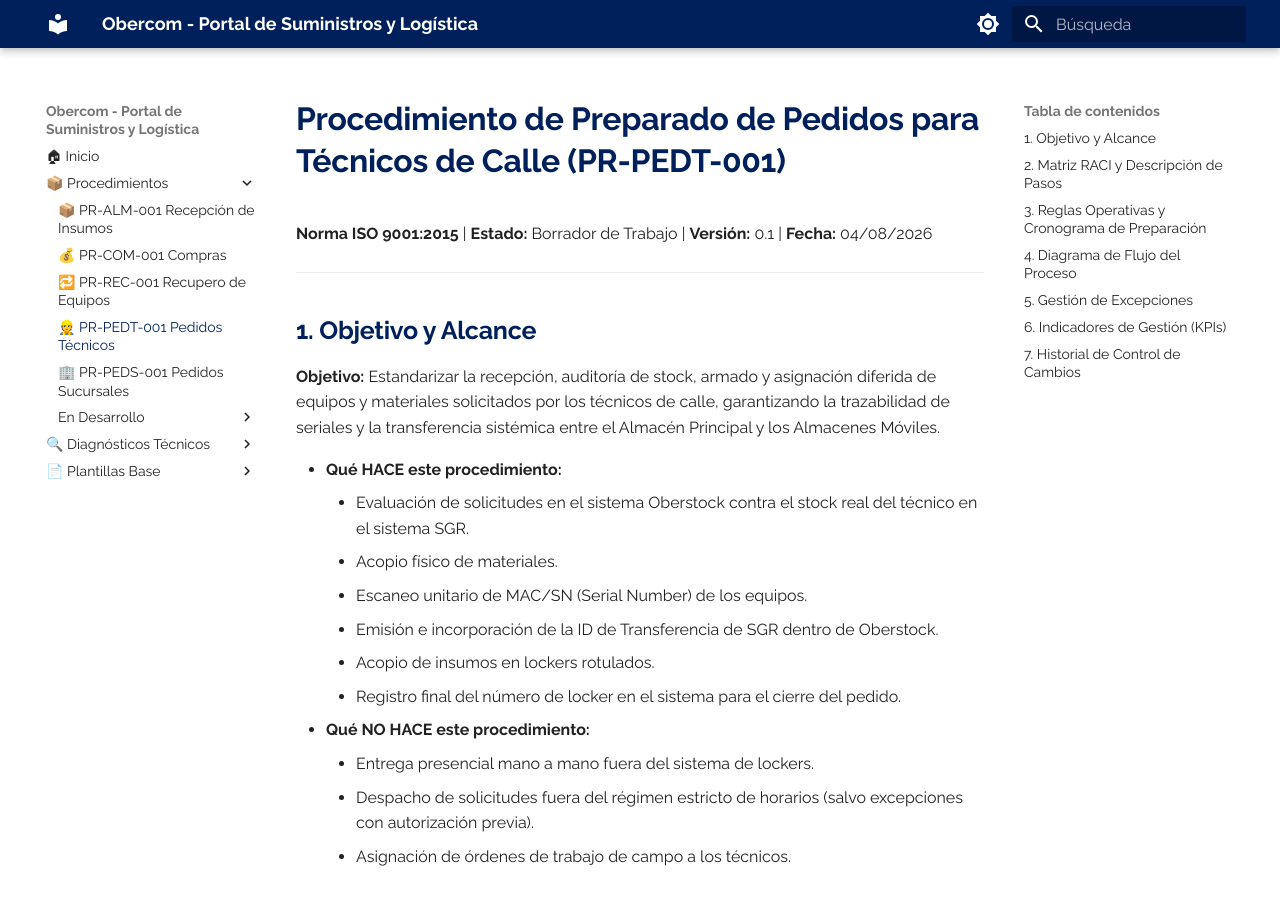
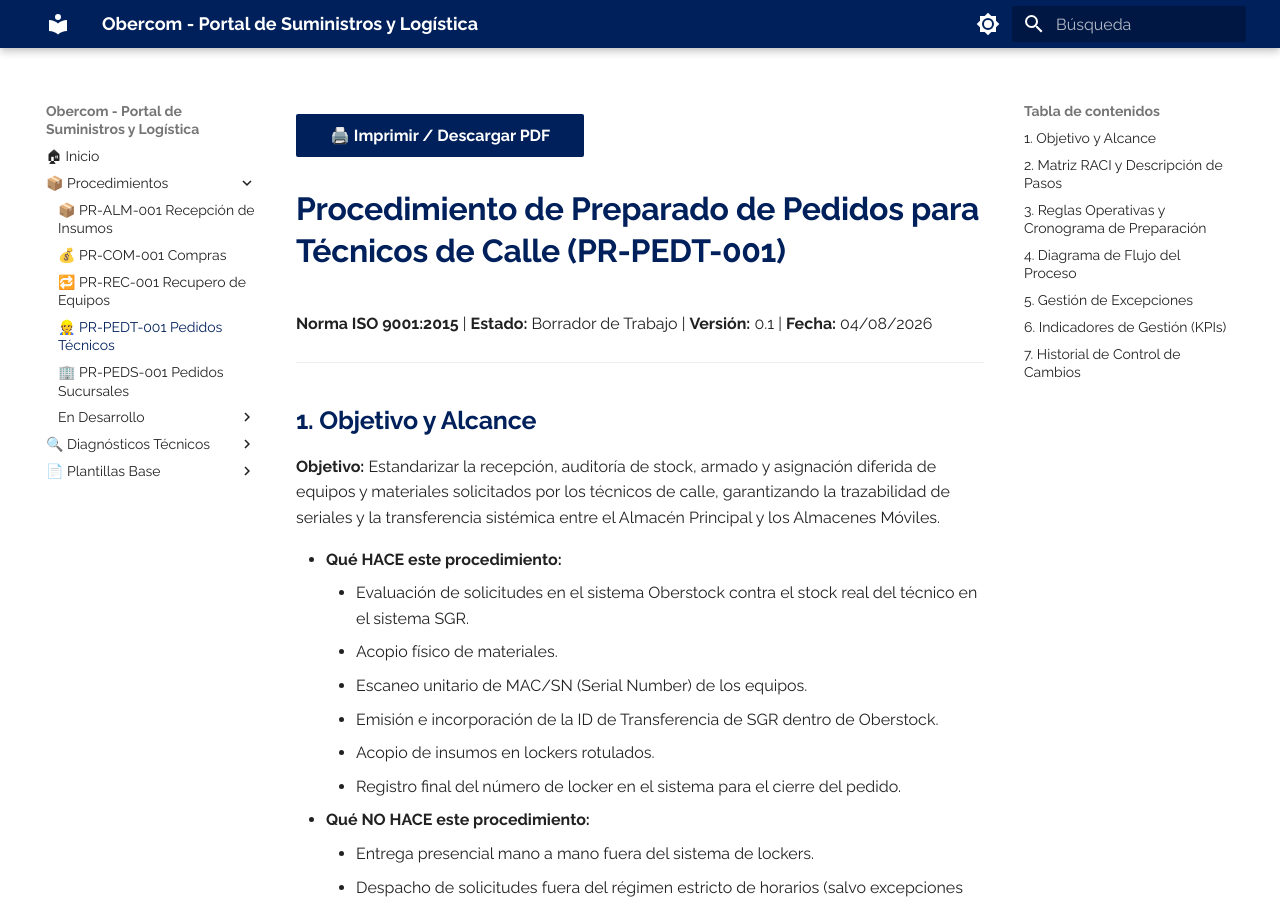
Before and after one commit to elingenierok/procedimientos-isp, an MkDocs documentation site: the page built from docs/suministros-logistica/PR-PEDT-001.md, in a window 1280 px wide and 900 px high. Built offline with MkDocs 1.6.1 and Material for MkDocs 9.7.7, drawn with Linux system fonts in a browser that asks for light colours.

Commit message:
Add print button to PR-PEDT-001 document
Added print button for PDF download to the document.

```diff
--- a/docs/suministros-logistica/PR-PEDT-001.md
+++ b/docs/suministros-logistica/PR-PEDT-001.md
@@ -1,3 +1,7 @@
+<button onclick="window.print()" class="md-button md-button--primary btn-print" style="margin-bottom: 15px;">
+  🖨️ Imprimir / Descargar PDF
+</button>
+
 # Procedimiento de Preparado de Pedidos para Técnicos de Calle (PR-PEDT-001)
 
 **Norma ISO 9001:2015** | **Estado:** Borrador de Trabajo | **Versión:** 0.1 | **Fecha:** 04/08/2026
```
